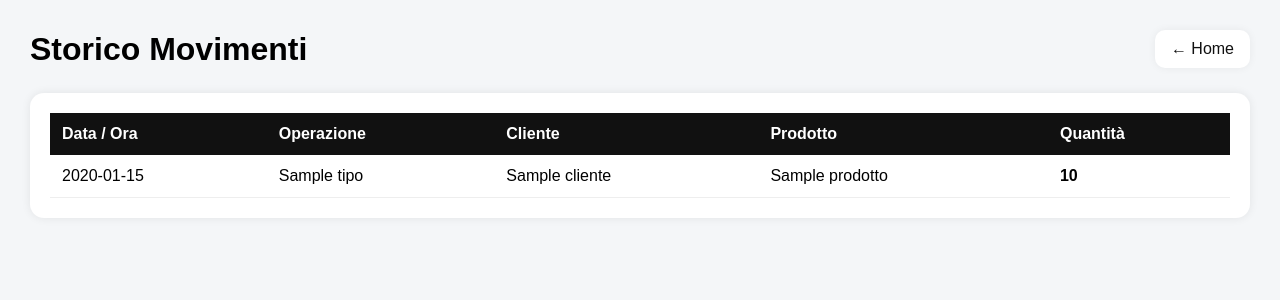
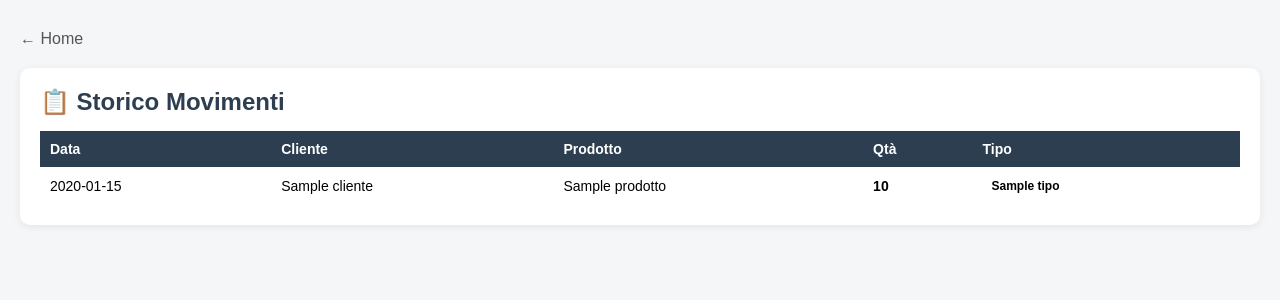
Before and after one commit to Galc987/gestionale-magazzino, a Flask app: page /storico in a window 1280 px wide. Shown: the top 300 px of the page. Run offline with Flask 3, Linux system fonts and the light colour scheme; a database or web service that is not in the repository returns one stand-in record (values such as "Sample title"); some libraries are stand-ins or nearby versions.

Commit message:
Update storico.html

```diff
--- a/templates/storico.html
+++ b/templates/storico.html
@@ -1,154 +1,83 @@
 <!DOCTYPE html>
-<html lang="it">
+<html>
 <head>
-<meta charset="UTF-8">
-<meta name="viewport" content="width=device-width, initial-scale=1.0">
-<title>Storico Movimenti</title>
-
+<title>Storico</title>
 <style>
-body{
-    font-family: Arial, sans-serif;
-    background:#f4f6f8;
-    margin:0;
-    padding:30px;
+* { box-sizing: border-box; margin: 0; padding: 0; }
+body { font-family: Arial, sans-serif; padding: 30px 20px; background: #f4f6f8; }
+h2 { color: #2c3e50; margin-bottom: 15px; }
+.back { display: inline-block; margin-bottom: 20px; color: #555; text-decoration: none; }
+.back:hover { color: #000; }
+.box {
+    background: white;
+    padding: 20px;
+    border-radius: 10px;
+    margin-bottom: 20px;
+    box-shadow: 0 2px 8px rgba(0,0,0,.07);
 }
-
-.topbar{
-    display:flex;
-    justify-content:space-between;
-    align-items:center;
-    margin-bottom:25px;
-    gap:15px;
-    flex-wrap:wrap;
+table { width: 100%; border-collapse: collapse; }
+th {
+    text-align: left;
+    padding: 10px;
+    background: #2c3e50;
+    color: white;
+    font-size: 14px;
 }
-
-h1{
-    margin:0;
+td { padding: 9px 10px; border-bottom: 1px solid #eee; font-size: 14px; }
+tr:last-child td { border-bottom: none; }
+tr:hover td { background: #f9f9f9; }
+.badge {
+    display: inline-block;
+    padding: 3px 9px;
+    border-radius: 12px;
+    font-size: 12px;
+    font-weight: bold;
 }
-
-a{
-    text-decoration:none;
-    color:#111;
-    background:white;
-    padding:10px 16px;
-    border-radius:10px;
-    box-shadow:0 0 8px rgba(0,0,0,.06);
-}
-
-.table-box{
-    background:white;
-    border-radius:14px;
-    padding:20px;
-    box-shadow:0 0 10px rgba(0,0,0,.08);
-    overflow-x:auto;
-}
-
-table{
-    width:100%;
-    border-collapse:collapse;
-    min-width:700px;
-}
-
-th{
-    background:#111;
-    color:white;
-    padding:12px;
-    text-align:left;
-}
-
-td{
-    padding:12px;
-    border-bottom:1px solid #eee;
-}
-
-tr:hover{
-    background:#fafafa;
-}
-
-.badge{
-    padding:6px 10px;
-    border-radius:999px;
-    font-size:12px;
-    font-weight:bold;
-    display:inline-block;
-}
-
-.prod{ background:#e3f2fd; }
-.mag{ background:#e8f5e9; }
-.sca{ background:#fff3e0; }
-
-.empty{
-    background:white;
-    padding:25px;
-    border-radius:14px;
-    box-shadow:0 0 10px rgba(0,0,0,.08);
-}
+.badge-prod { background: #d1ecf1; color: #0c5460; }
+.badge-mag  { background: #d4edda; color: #155724; }
+.badge-scar { background: #fff3cd; color: #856404; }
+.empty { color: #aaa; font-style: italic; }
 </style>
 </head>
+<body>
+<a class="back" href="/">← Home</a>
 
-<body>
+<div class="box">
+    <h2>📋 Storico Movimenti</h2>
 
-<div class="topbar">
-    <h1>Storico Movimenti</h1>
-    <a href="/">← Home</a>
-</div>
-
-{% if rows and rows|length > 0 %}
-
-<div class="table-box">
-
+    {% if rows %}
     <table>
-<thead>
         <tr>
-    <th>Data / Ora</th>
-    <th>Operazione</th>
+            <th>Data</th>
             <th>Cliente</th>
             <th>Prodotto</th>
-    <th>Quantità</th>
+            <th>Qtà</th>
+            <th>Tipo</th>
         </tr>
-</thead>
-
-<tbody>
-
         {% for r in rows %}
         <tr>
-
-<td>{{ r.data.strftime('%d/%m/%Y %H:%M') if r.data else '' }}</td>
-
+            <td>{{ r.data.strftime('%d/%m/%Y %H:%M') }}</td>
+            <td>{{ r.cliente }}</td>
+            <td>{{ r.prodotto }}</td>
+            <td><strong>{{ r.qty }}</strong></td>
             <td>
-{% if "Produzione" in r.tipo %}
-<span class="badge prod">{{ r.tipo }}</span>
-
-{% elif "Magazzino" in r.tipo %}
-<span class="badge mag">{{ r.tipo }}</span>
-
-{% elif "Scarico" in r.tipo %}
-<span class="badge sca">{{ r.tipo }}</span>
-
+                {% if r.tipo == "Produzione Inserita" %}
+                    <span class="badge badge-prod">🏭 {{ r.tipo }}</span>
+                {% elif r.tipo == "Passato a Magazzino" %}
+                    <span class="badge badge-mag">📦 {{ r.tipo }}</span>
+                {% elif r.tipo == "Scarico Magazzino" %}
+                    <span class="badge badge-scar">⬇️ {{ r.tipo }}</span>
                 {% else %}
-{{ r.tipo }}
+                    <span class="badge">{{ r.tipo }}</span>
                 {% endif %}
             </td>
-
-<td>{{ r.cliente }}</td>
-<td>{{ r.prodotto }}</td>
-<td><b>{{ r.qty }}</b></td>
-
         </tr>
         {% endfor %}
-
-</tbody>
     </table>
-
+    {% else %}
+        <p class="empty">Nessun movimento registrato.</p>
+    {% endif %}
 </div>
-
-{% else %}
-
-<div class="empty">
-Nessun movimento registrato.
-</div>
-
-{% endif %}
 
 </body>
 </html>
```
Lines whose indentation alone changed are shown as unchanged.
